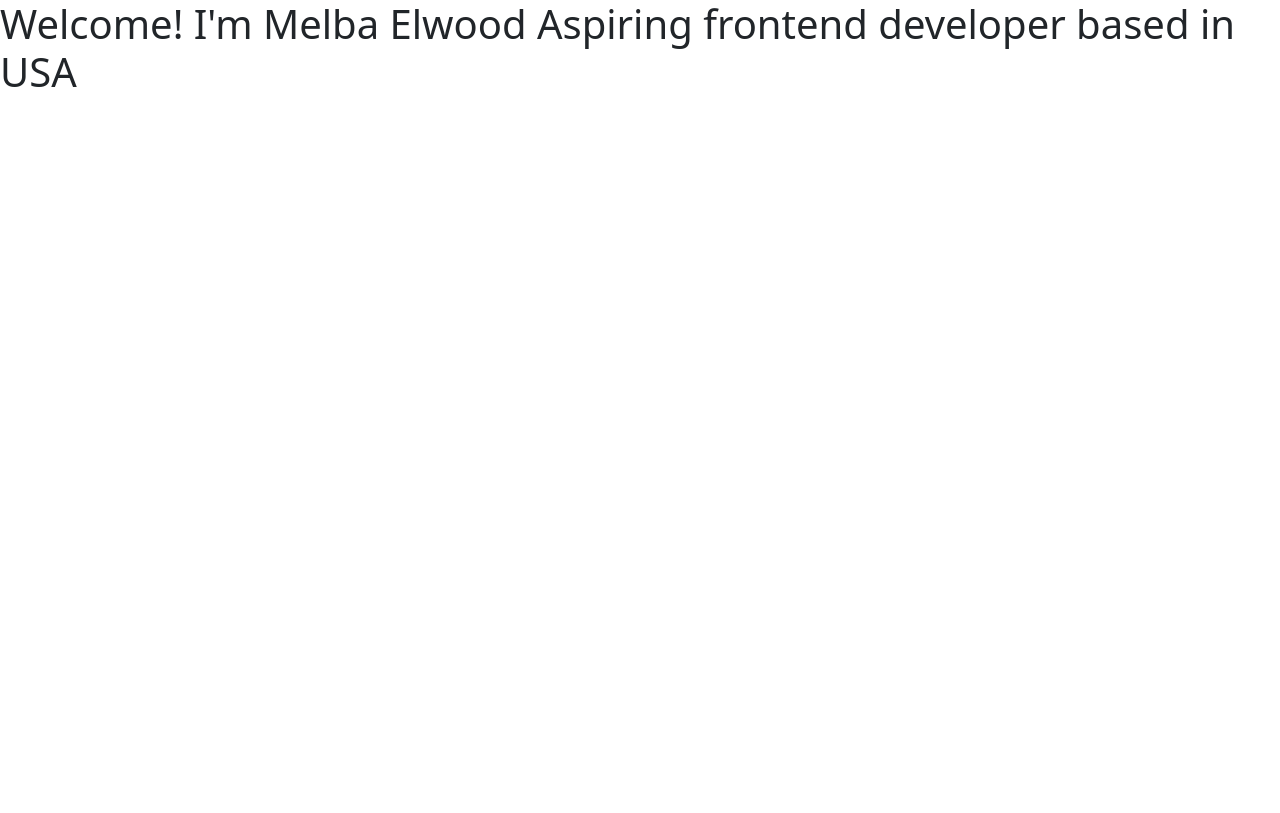
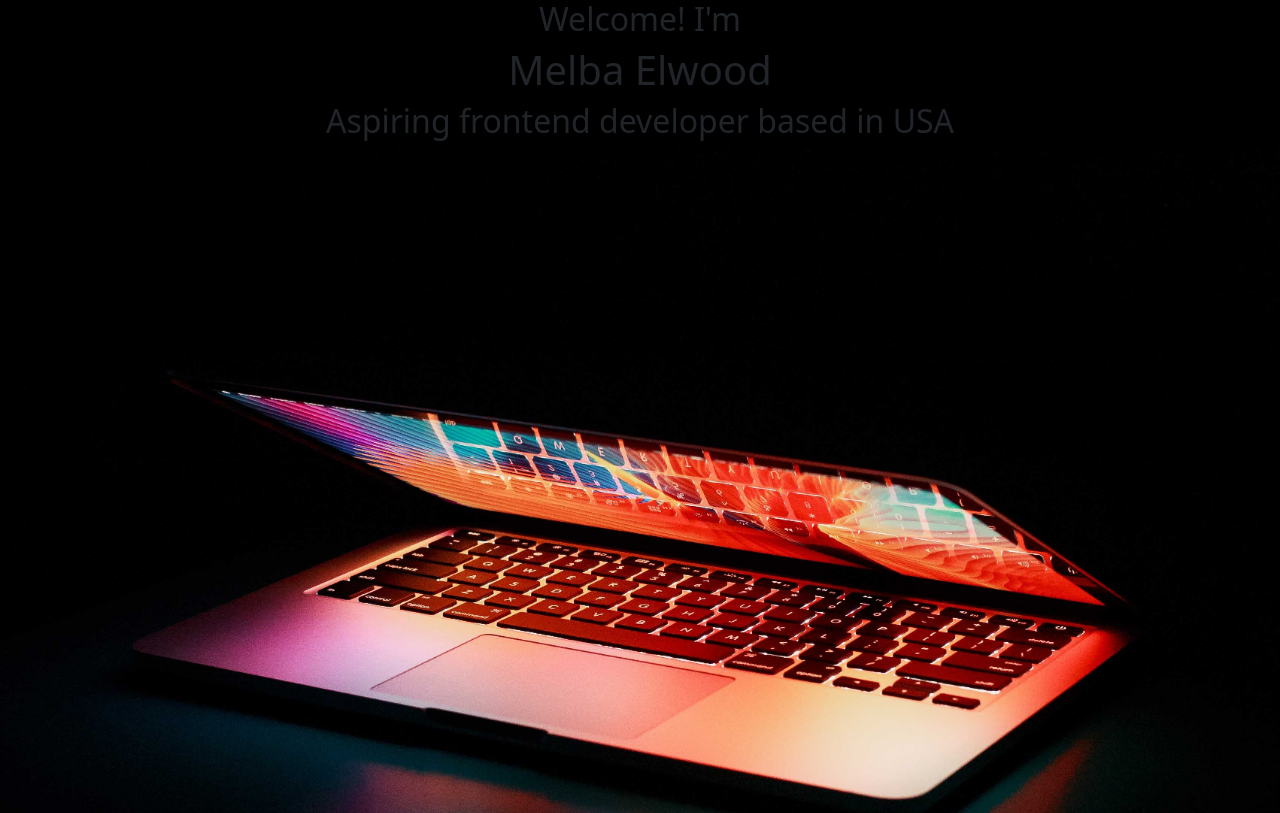
Before and after one commit to mjeanelwood/Responsive-project, a plain HTML site: page index.html in a window 1280 px wide. Shown: the top 813 px of the page. Drawn offline with nearby package versions, Linux system fonts and the light colour scheme.

Commit message:
added image to index.html changed background color

```diff
--- a/index.html
+++ b/index.html
@@ -35,6 +35,15 @@
     <title>Homepage</title>
   </head>
   <body>
-    <h1>Welcome! I'm Melba Elwood Aspiring frontend developer based in USA</h1>
+    <div class="hero">
+      <h2>Welcome! I'm</h2>
+      <h1>Melba Elwood</h1>
+      <h2>Aspiring frontend developer based in USA</h2>
+      <img
+        src="images/homepage.jpg"
+        class="img-fluid"
+        alt="laptop opening with color"
+      />
+    </div>
   </body>
 </html>
--- a/src/style.css
+++ b/src/style.css
@@ -0,0 +1,4 @@
+.hero {
+  background-color: black;
+  text-align: center;
+}
```
Also changed, not shown: images/homepage.jpg (added).
